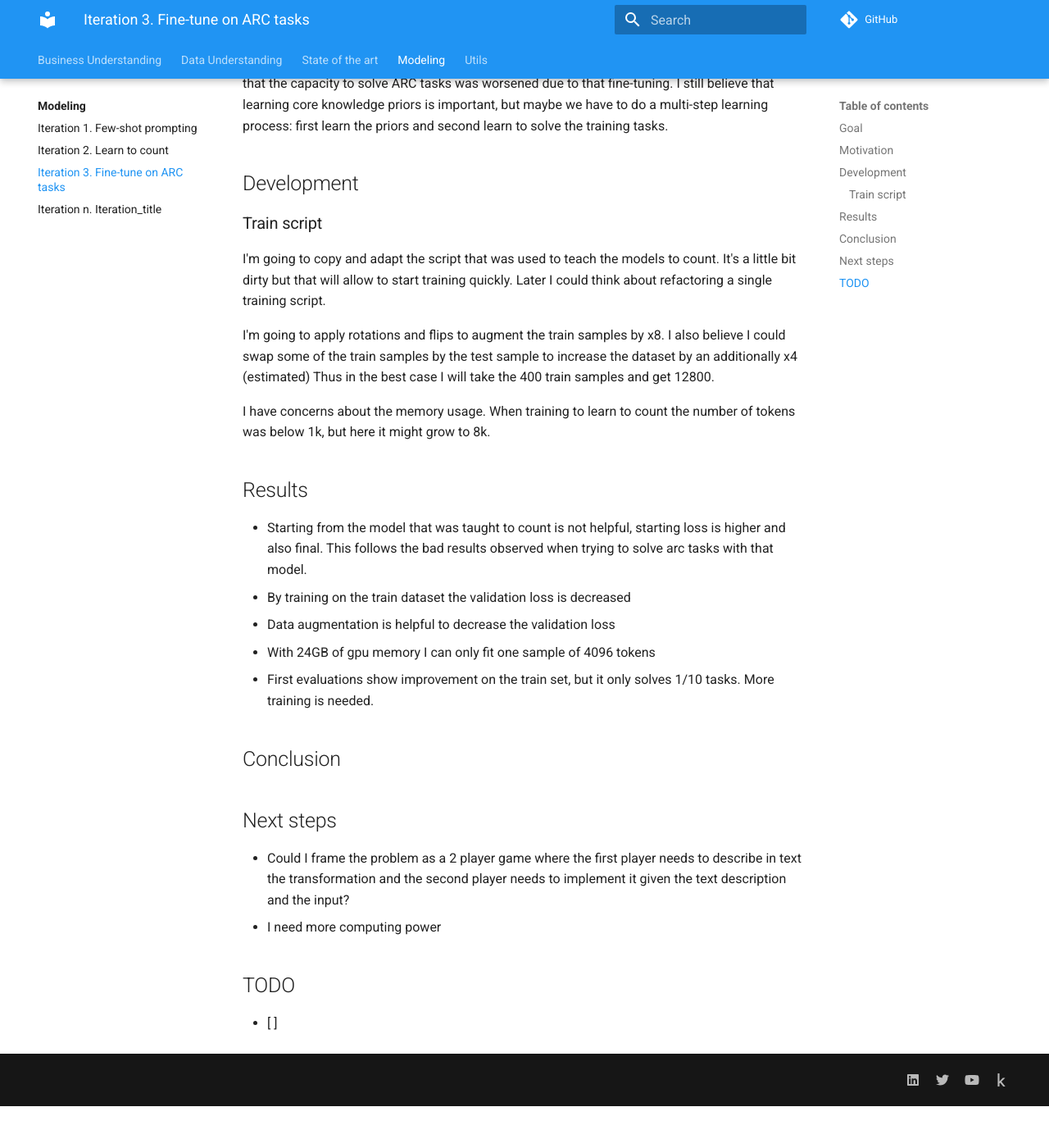
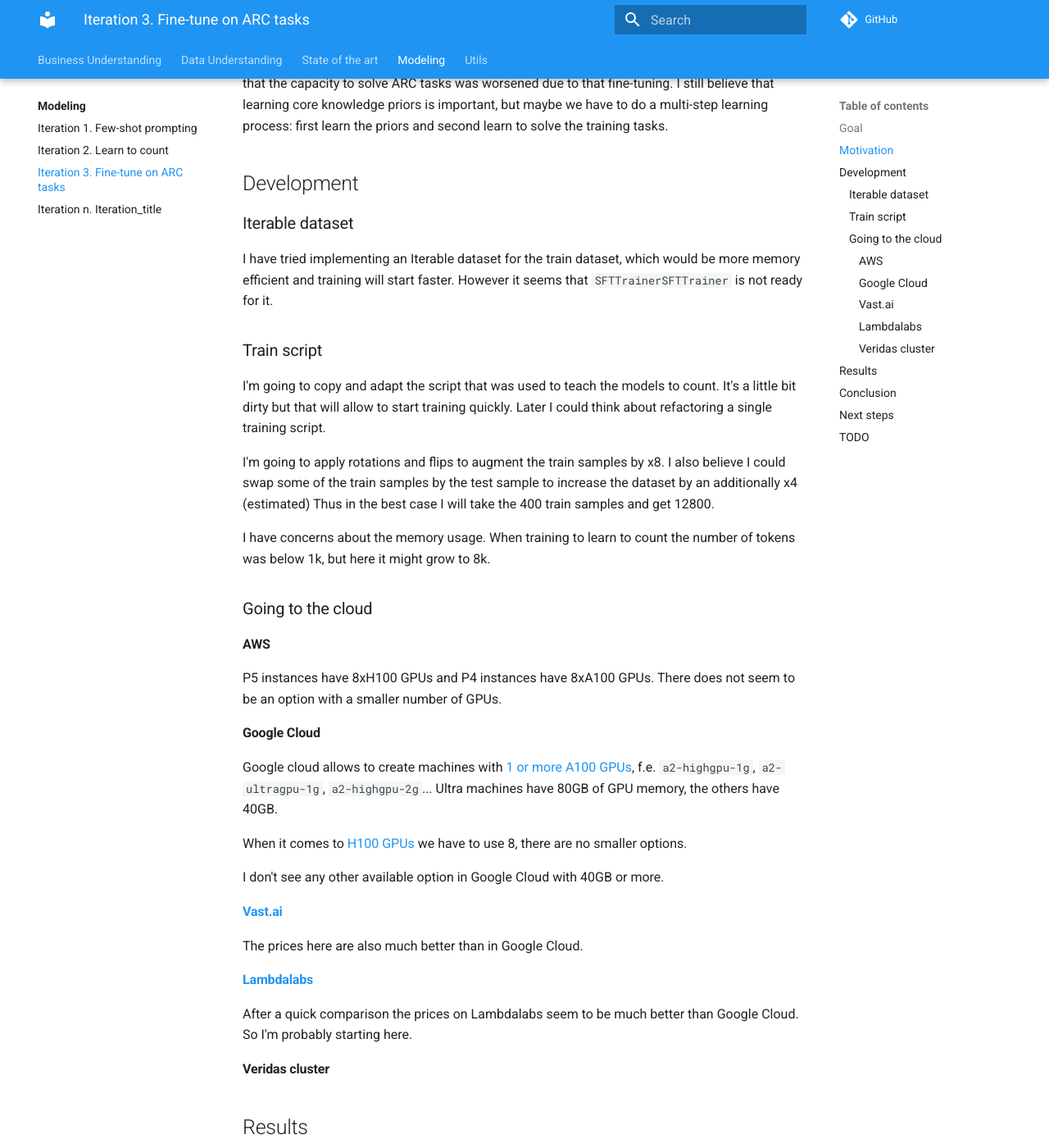
Before and after one commit to zhengjunyao-work/arc24, an MkDocs documentation site: the page built from docs/modeling/Iteration_03_fine-tune_on_arc.md, in a window 1280 px wide and 1400 px high, scrolled down 565 px. Shown: the whole window at 82% size. Built offline with MkDocs 1.6.1 and Material for MkDocs 9.7.7, drawn with Linux system fonts in a browser that asks for light colours; comment, search, counter and statistics services are not loaded; before the commit the page ends 1914 px from its top, so only the background shows below that; some of the changed text lies outside the part shown.

Commit message:
added information about cloud providers

```diff
--- a/docs/modeling/Iteration_03_fine-tune_on_arc.md
+++ b/docs/modeling/Iteration_03_fine-tune_on_arc.md
@@ -25,6 +25,11 @@
 
 ## Development
 
+### Iterable dataset
+
+I have tried implementing an Iterable dataset for the train dataset, which would be more memory efficient
+and training will start faster. However it seems that `SFTTrainerSFTTrainer` is not ready for it.
+
 ### Train script
 
 I'm going to copy and adapt the script that was used to teach the models to count. It's a little bit
@@ -36,6 +41,31 @@
 Thus in the best case I will take the 400 train samples and get 12800.
 
 I have concerns about the memory usage. When training to learn to count the number of tokens was below 1k, but here it might grow to 8k.
+
+### Going to the cloud
+
+#### AWS
+
+P5 instances have 8xH100 GPUs and P4 instances have 8xA100 GPUs. There does not seem to be an option
+with a smaller number of GPUs.
+
+#### Google Cloud
+
+Google cloud allows to create machines with [1 or more A100 GPUs](https://cloud.google.com/compute/docs/gpus#a100-gpus), f.e. `a2-highgpu-1g`, `a2-ultragpu-1g`, `a2-highgpu-2g`... Ultra machines have 80GB of GPU memory, the others have 40GB.
+
+When it comes to [H100 GPUs](https://cloud.google.com/compute/docs/gpus#h100-gpus) we have to use 8, there are no smaller options.
+
+I don't see any other available option in Google Cloud with 40GB or more.
+
+#### [Vast.ai](https://vast.ai/)
+
+The prices here are also much better than in Google Cloud.
+
+#### [Lambdalabs](https://lambdalabs.com/service/gpu-cloud#pricing)
+
+After a quick comparison the prices on Lambdalabs seem to be much better than Google Cloud. So I'm probably starting here.
+
+#### Veridas cluster
 
 ## Results
 
@@ -53,7 +83,9 @@
 - Could I frame the problem as a 2 player game where the first player needs to describe in text the
   transformation and the second player needs to implement it given the text description and the input?
 - I need more computing power
+- I could study different active inference techniques on the eval dataset. F.e. n-1 train. Eval loss should be a good proxy to see if the different techniques are useful
 
 ## TODO
 
-- [ ]
+- [ ] Evaluate fine-tuned model on arc tasks
+- [ ] Does predicting the grid shape helps?
```
Also changed, not shown: other parts of docs/modeling/Iteration_03_fine-tune_on_arc.md (+1 -1 lines).
